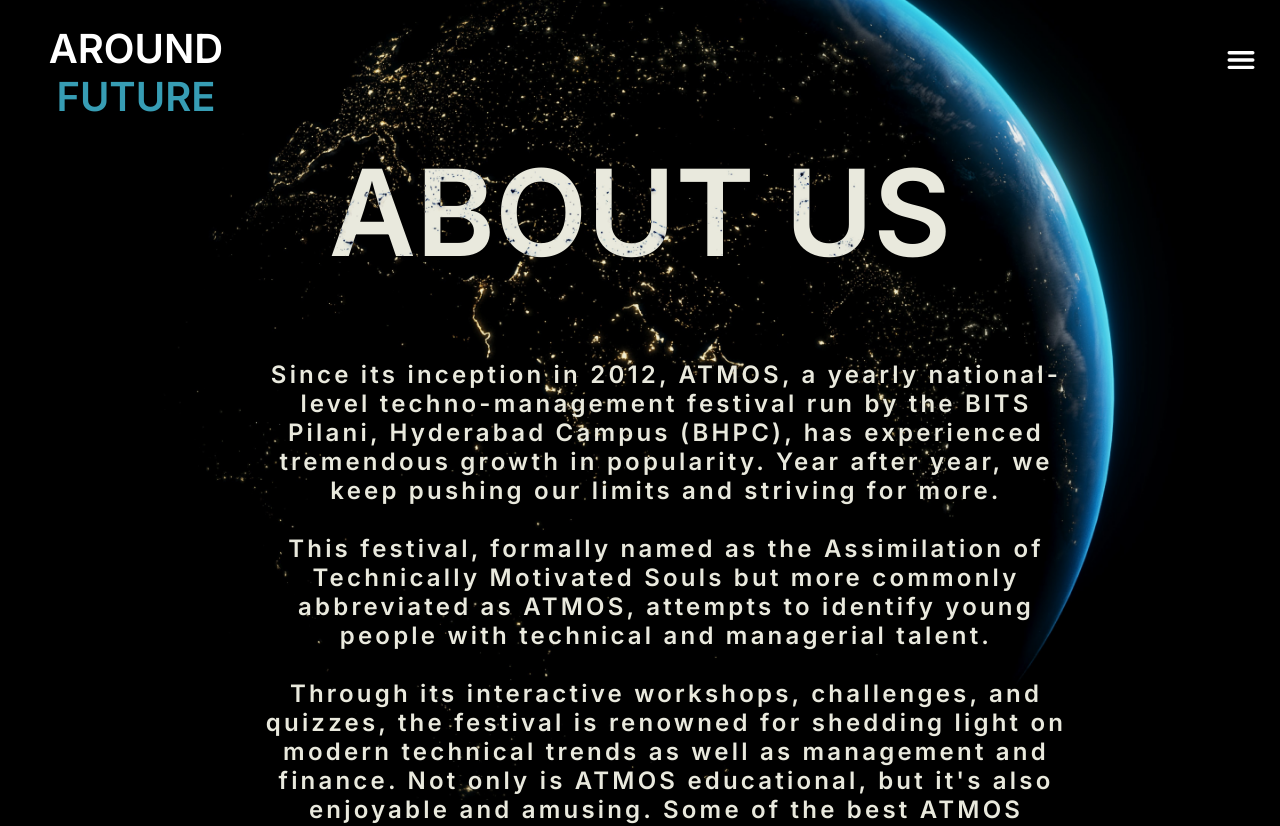
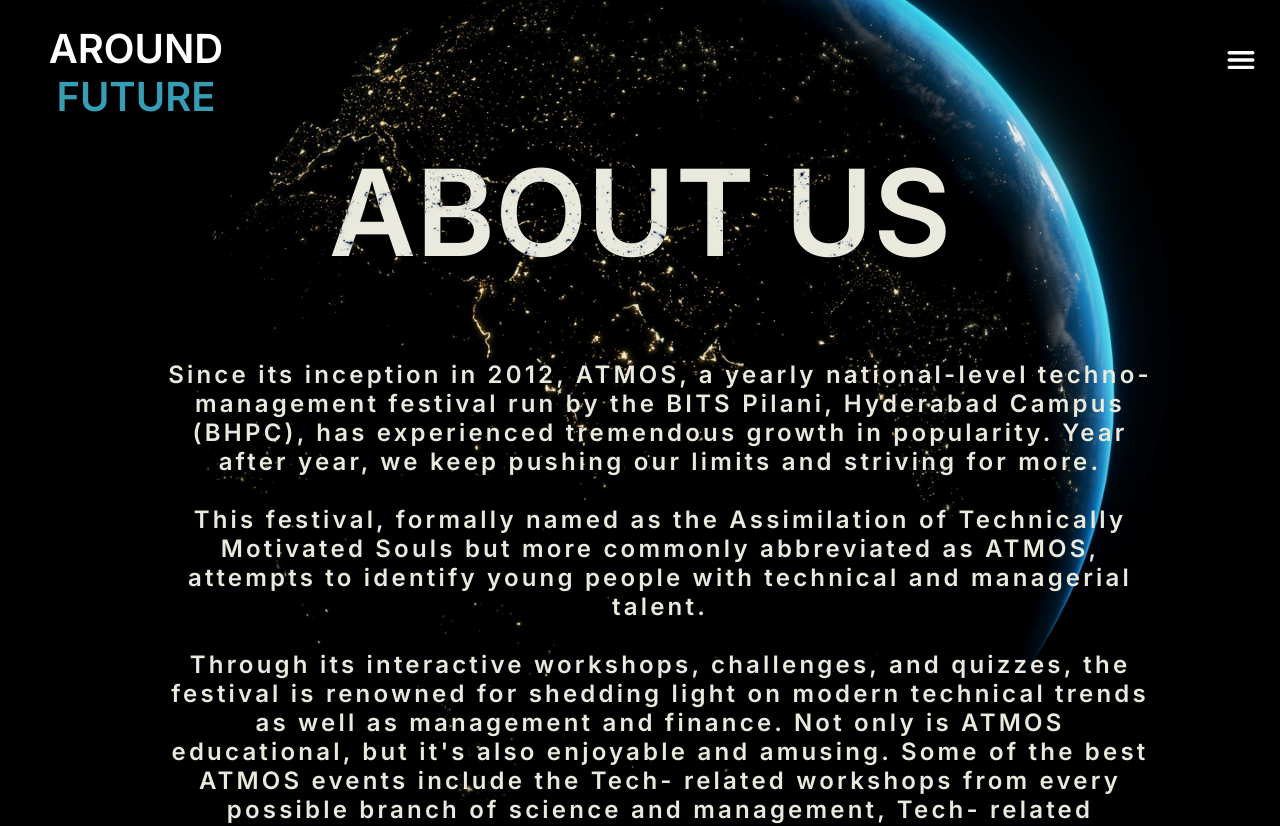
Before and after one commit to Department-of-Technical-Arts/atmos-website-, a React (Create React App) app: page /about in a window 1280 px wide. Shown: the top 826 px of the page. Built offline with nearby package versions, Linux system fonts and the light colour scheme; a web font is replaced by a local one.

Commit message:
About page was updated added content

```diff
--- a/src/components/css/About.css
+++ b/src/components/css/About.css
@@ -61,8 +61,8 @@
   font-family: "Inter";
   position: relative;
   letter-spacing: 0.2rem;
-  width: 820px;
+  width: 1000px;
   height: 800px;
-  left: -384px;
+  left: -480px;
   top: 200px;
 }
```
